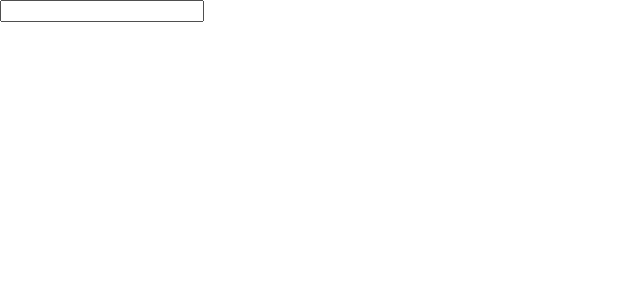
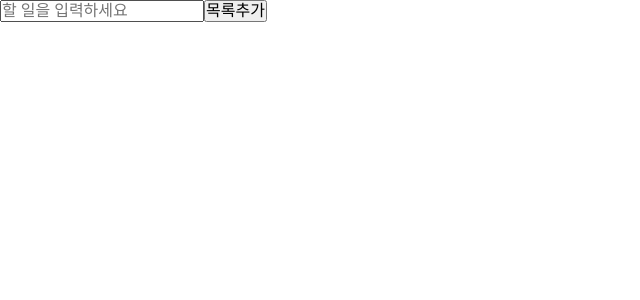
Before and after one commit to devyubi/til_react_cra, a React (Create React App) app: page / in a window 1280 px wide. Shown: the top 300 px of the page, without its empty margins (0-640 px from the left). Built offline with nearby package versions, Linux system fonts and the light colour scheme.

Commit message:
[docs] useState 기초

```diff
--- a/src/pages/Test.jsx
+++ b/src/pages/Test.jsx
@@ -1,17 +1,36 @@
-import React from "react";
+import React, { useState } from "react";
 
 function Test() {
-  // js 자리
-  const handleFocus = () => {
-    console.log("포커스 됨");
+  const [todoList, setTodoList] = useState([]); // 할 일 목록
+  const [text, setText] = useState(""); // 입력창 내용
+
+  // 입력창이 바뀔 때마다 text 상태를 업데이트
+  const handleInputChange = e => {
+    setText(e.target.value);
   };
-  const handleBlur = () => {
-    console.log("포커스 해제 됨");
+
+  // 버튼 눌렀을 때 목록에 추가
+  const handleClick = () => {
+    if (text.trim() === "") return; // 빈칸이면 추가 안 함
+    setTodoList([...todoList, text]); // 기존 목록 + 새로운 할일
+    setText(""); // 입력창 비우기
   };
-  // jsx 자리
+
   return (
     <div>
-      <input type="text" onFocus={handleFocus} onBlur={handleBlur}></input>
+      <input
+        type="text"
+        value={text}
+        onChange={handleInputChange}
+        placeholder="할 일을 입력하세요"
+      />
+      <button onClick={handleClick}>목록추가</button>
+
+      <ul>
+        {todoList.map((item, index) => (
+          <li key={index}>{item}</li> // 할 일 목록 표시
+        ))}
+      </ul>
     </div>
   );
 }
```
Also changed, not shown: 1 other file (tests, documents, lock files or other folders).
